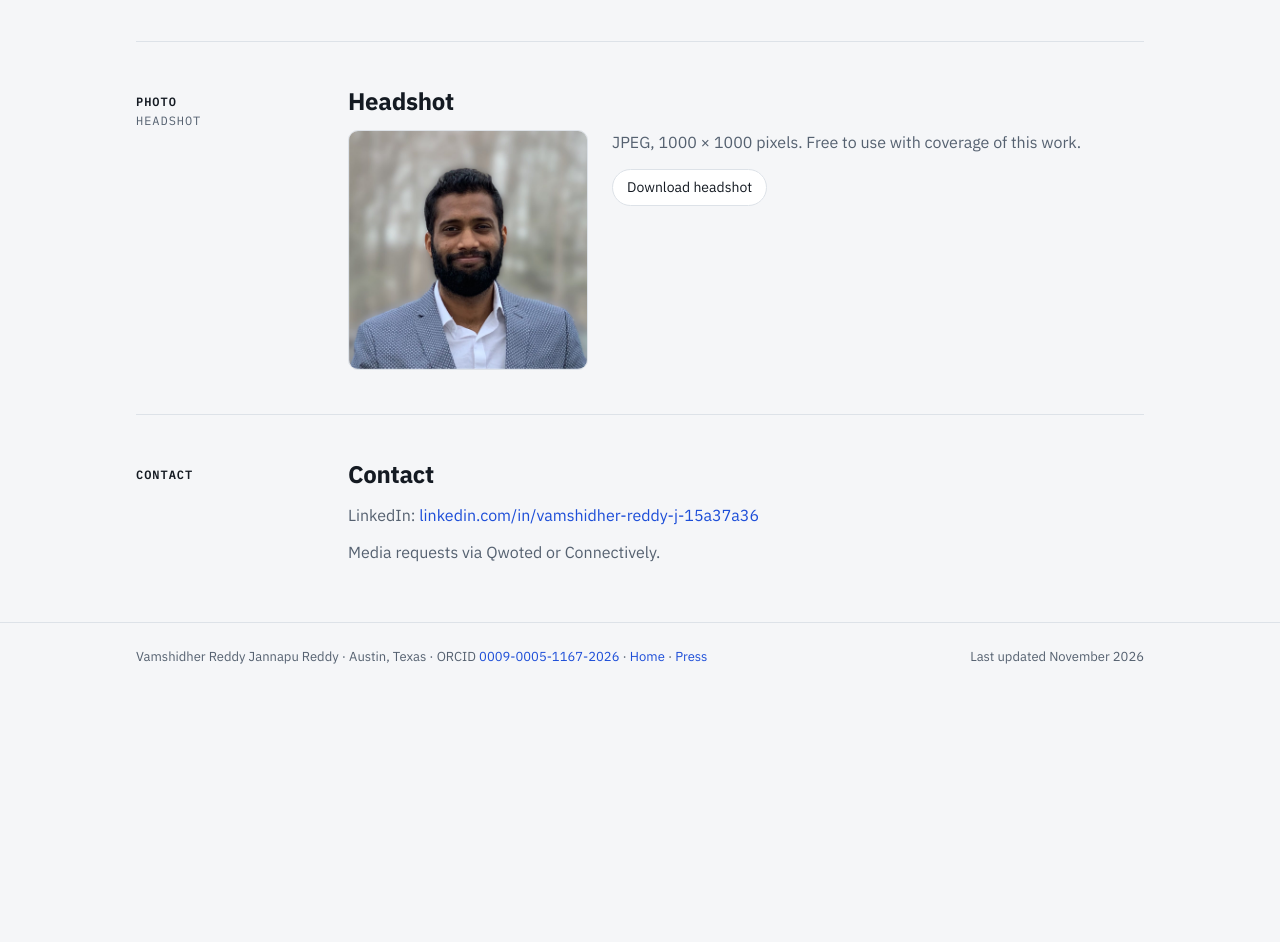
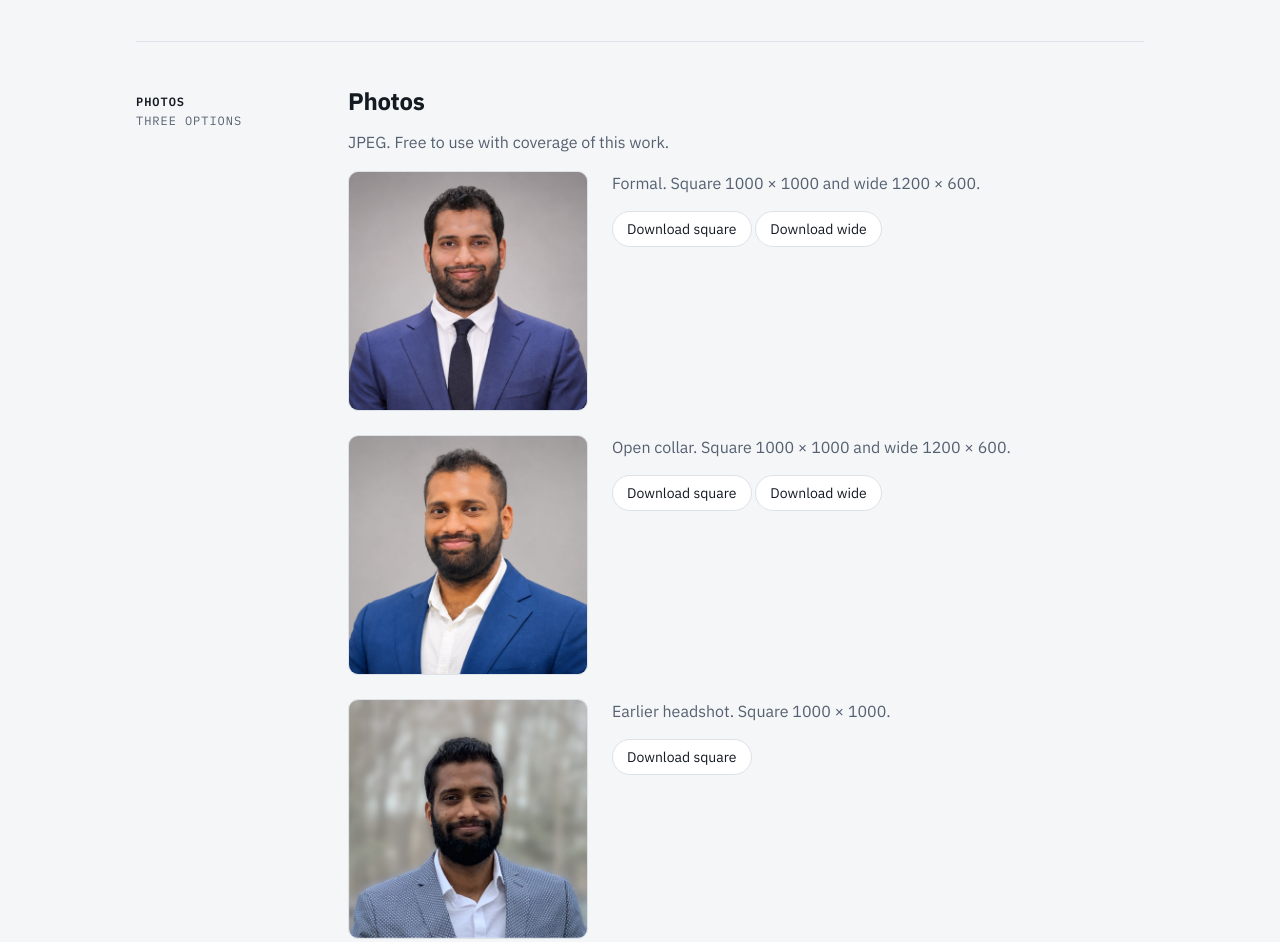
Before and after one commit to moneytool/moneytool.github.io, a plain HTML site: page press.html in a window 1280 px wide. Shown: the part 2622-3564 px from the top of the page. Before the commit the page ends 3330 px from the top, so only its background shows below. Drawn offline with Linux system fonts and the light colour scheme.

Commit message:
Press page: add formal and open-collar photos

```diff
--- a/press.html
+++ b/press.html
@@ -105,7 +105,7 @@ blockquote footer{border:0;padding:8px 0 0;font-size:.8125rem;color:var(--muted)
 .foot-note{font-size:.8125rem;color:var(--muted);margin-top:14px}
 
 /* photo */
-.photo{display:flex;gap:24px;align-items:flex-start;flex-wrap:wrap}
+.photo{display:flex;gap:24px;align-items:flex-start;flex-wrap:wrap;margin-bottom:24px}
 .photo img{width:240px;height:240px;max-width:100%;border-radius:var(--radius);border:1px solid var(--line);object-fit:cover;display:block}
 .photo .dl{display:inline-block;font-size:.875rem;padding:6px 14px;border:1px solid var(--line);border-radius:999px;background:var(--surface);color:var(--ink);margin-top:4px}
 .photo .dl:hover{border-color:var(--accent);color:var(--accent);text-decoration:none}
@@ -236,14 +236,31 @@ body > footer .wrap{display:flex;flex-wrap:wrap;gap:6px 18px;justify-content:spa
 </section>
 
 <section id="photo">
-  <div class="label"><b>Photo</b>Headshot</div>
+  <div class="label"><b>Photos</b>Three options</div>
   <div>
-    <h2>Headshot</h2>
+    <h2>Photos</h2>
+    <p class="prose" style="color:var(--muted);margin:0 0 16px">JPEG. Free to use with coverage of this work.</p>
+    <div class="photo">
+      <img src="assets/press-formal-1000x1000.jpg" alt="Photo of Vamshidher Reddy Jannapu Reddy in a suit and tie" width="240" height="240" loading="lazy">
+      <div>
+        <p class="prose" style="color:var(--muted);margin:0 0 10px">Formal. Square 1000 × 1000 and wide 1200 × 600.</p>
+        <a class="dl" href="assets/press-formal-1000x1000.jpg" download="vamshidher-reddy-jannapu-reddy-formal.jpg">Download square</a>
+        <a class="dl" href="assets/press-formal-1200x600.jpg" download="vamshidher-reddy-jannapu-reddy-formal-wide.jpg">Download wide</a>
+      </div>
+    </div>
+    <div class="photo">
+      <img src="assets/press-open-collar-1000x1000.jpg" alt="Photo of Vamshidher Reddy Jannapu Reddy in a blazer and open-collar shirt" width="240" height="240" loading="lazy">
+      <div>
+        <p class="prose" style="color:var(--muted);margin:0 0 10px">Open collar. Square 1000 × 1000 and wide 1200 × 600.</p>
+        <a class="dl" href="assets/press-open-collar-1000x1000.jpg" download="vamshidher-reddy-jannapu-reddy-open-collar.jpg">Download square</a>
+        <a class="dl" href="assets/press-open-collar-1200x600.jpg" download="vamshidher-reddy-jannapu-reddy-open-collar-wide.jpg">Download wide</a>
+      </div>
+    </div>
     <div class="photo">
       <img src="assets/press-headshot.jpg" alt="Headshot of Vamshidher Reddy Jannapu Reddy" width="240" height="240" loading="lazy">
       <div>
-        <p class="prose" style="color:var(--muted);margin:0 0 10px">JPEG, 1000 × 1000 pixels. Free to use with coverage of this work.</p>
-        <a class="dl" href="assets/press-headshot.jpg" download="vamshidher-reddy-jannapu-reddy-headshot.jpg">Download headshot</a>
+        <p class="prose" style="color:var(--muted);margin:0 0 10px">Earlier headshot. Square 1000 × 1000.</p>
+        <a class="dl" href="assets/press-headshot.jpg" download="vamshidher-reddy-jannapu-reddy-headshot.jpg">Download square</a>
       </div>
     </div>
   </div>
```
Also changed, not shown: assets/press-formal-1000x1000.jpg (added), assets/press-formal-1200x600.jpg (added), assets/press-open-collar-1000x1000.jpg (added), assets/press-open-collar-1200x600.jpg (added).
